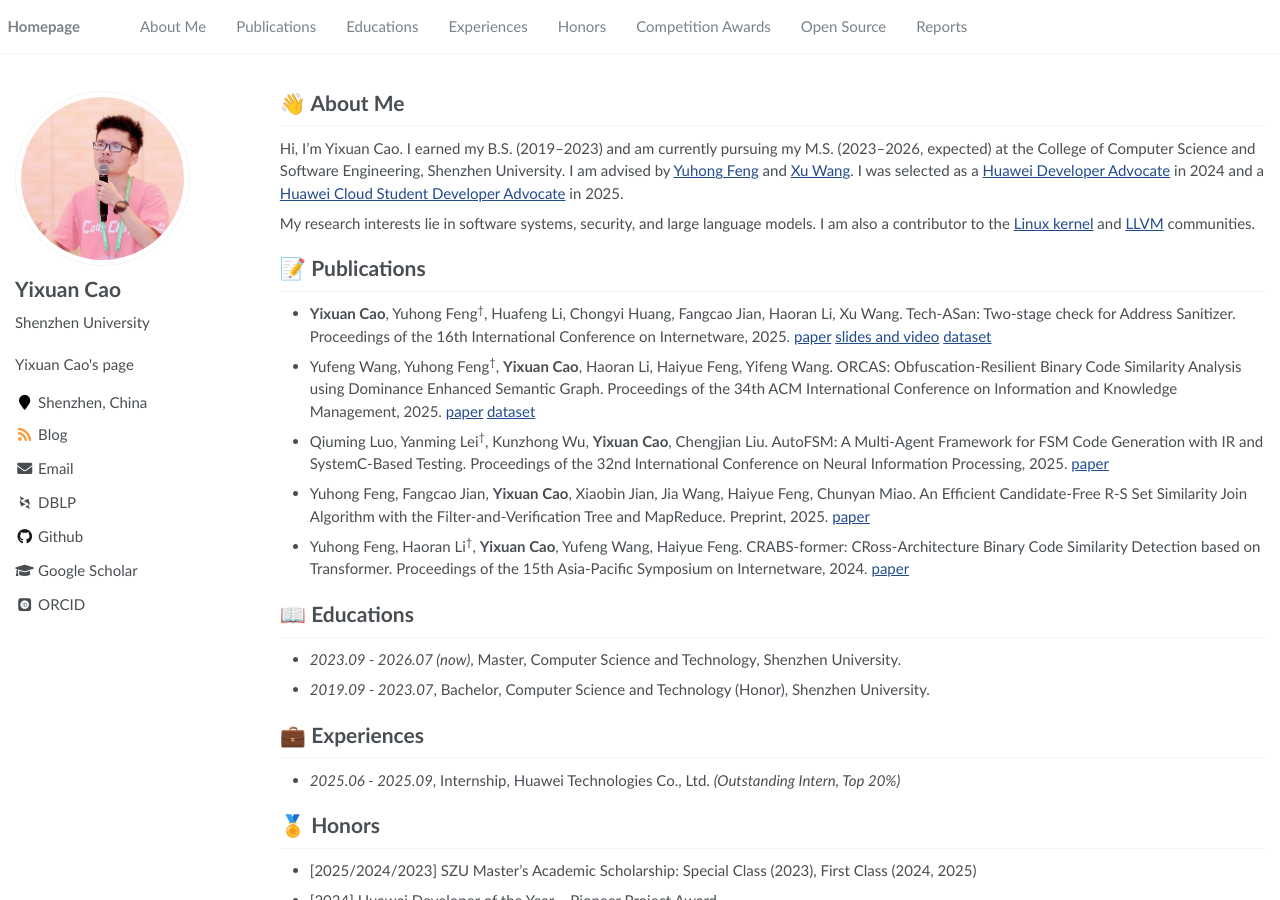
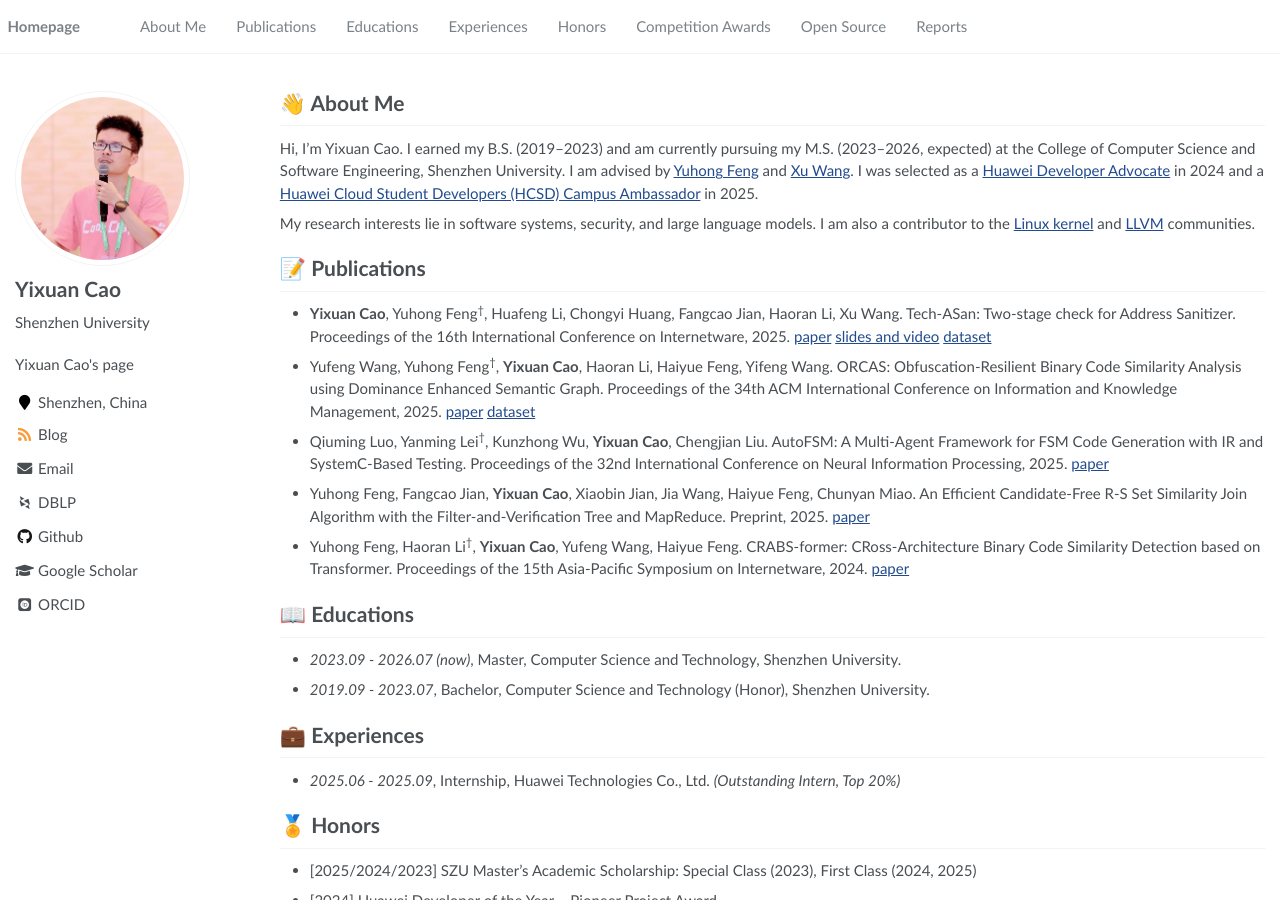
Before and after one commit to Cao-Wuhui/Cao-Wuhui.github.io, a Jekyll site: the page built from _pages/about.md, in a window 1280 px wide and 900 px high. Built offline with Jekyll 4.4.1, drawn with Linux system fonts in a browser that asks for light colours; some web fonts are replaced.

Commit message:
update about.md

```diff
--- a/_pages/about.md
+++ b/_pages/about.md
@@ -19,7 +19,7 @@ redirect_from:
 
 
 # 👋 About Me
-Hi, I’m Yixuan Cao. I earned my B.S. (2019–2023) and am currently pursuing my M.S. (2023–2026, expected) at the College of Computer Science and Software Engineering, Shenzhen University. I am advised by [Yuhong Feng](https://scholar.google.com/citations?user=29WXQ_sAAAAJ) and [Xu Wang](https://scholar.google.com/citations?user=XNDHhIEAAAAJ). I was selected as a [Huawei Developer Advocate](https://developer.huawei.com/home/program/advocates/member/7f07f1011f7d48b0bc989f8712919d79) in 2024 and a [Huawei Cloud Student Developer Advocate](https://developer.huaweicloud.com/program/hcsd/personal?applicationId=046f0ef1ac31471f84b97acadc709be5) in 2025.
+Hi, I’m Yixuan Cao. I earned my B.S. (2019–2023) and am currently pursuing my M.S. (2023–2026, expected) at the College of Computer Science and Software Engineering, Shenzhen University. I am advised by [Yuhong Feng](https://scholar.google.com/citations?user=29WXQ_sAAAAJ) and [Xu Wang](https://scholar.google.com/citations?user=XNDHhIEAAAAJ). I was selected as a [Huawei Developer Advocate](https://developer.huawei.com/home/program/advocates/member/7f07f1011f7d48b0bc989f8712919d79) in 2024 and a [Huawei Cloud Student Developers (HCSD) Campus Ambassador](https://developer.huaweicloud.com/program/hcsd/personal?applicationId=046f0ef1ac31471f84b97acadc709be5) in 2025.
 
 My research interests lie in software systems, security, and large language models. I am also a contributor to the [Linux kernel](https://www.kernel.org/) and [LLVM](https://llvm.org/) communities.
 
```
